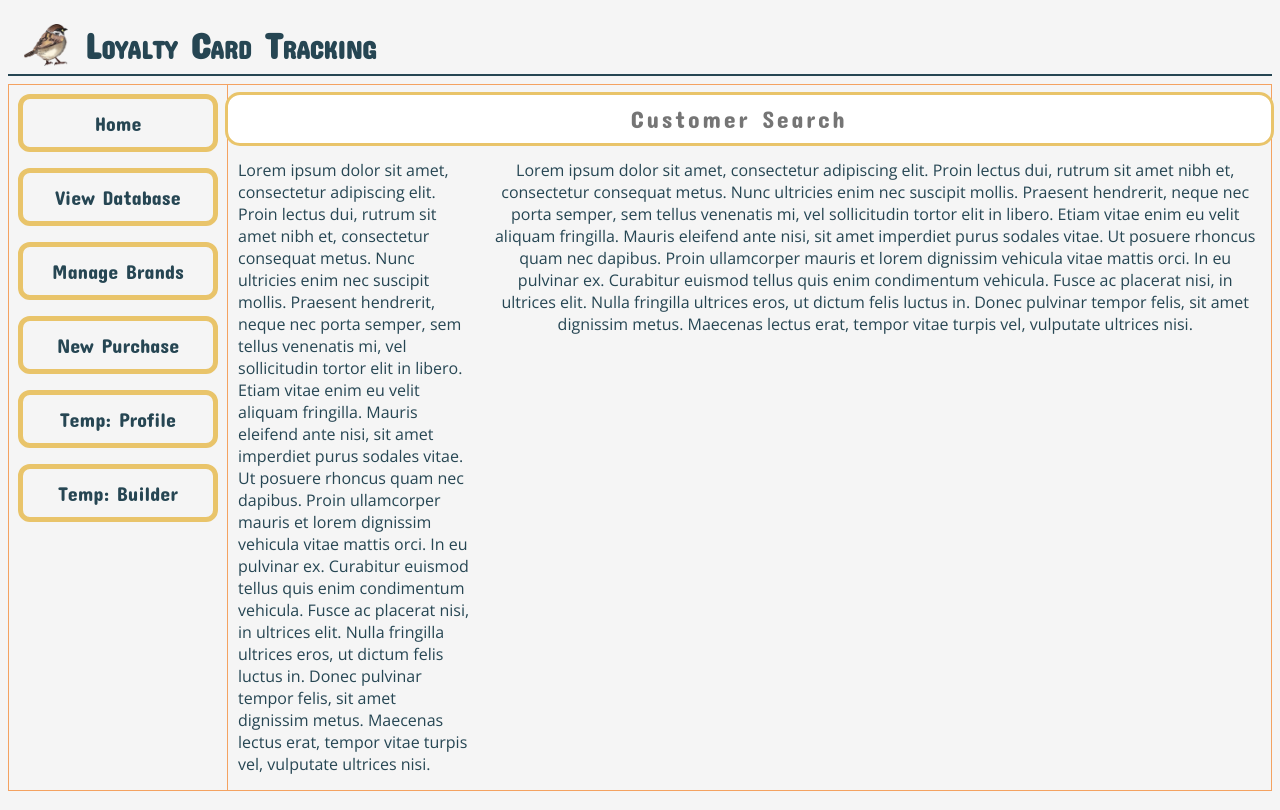
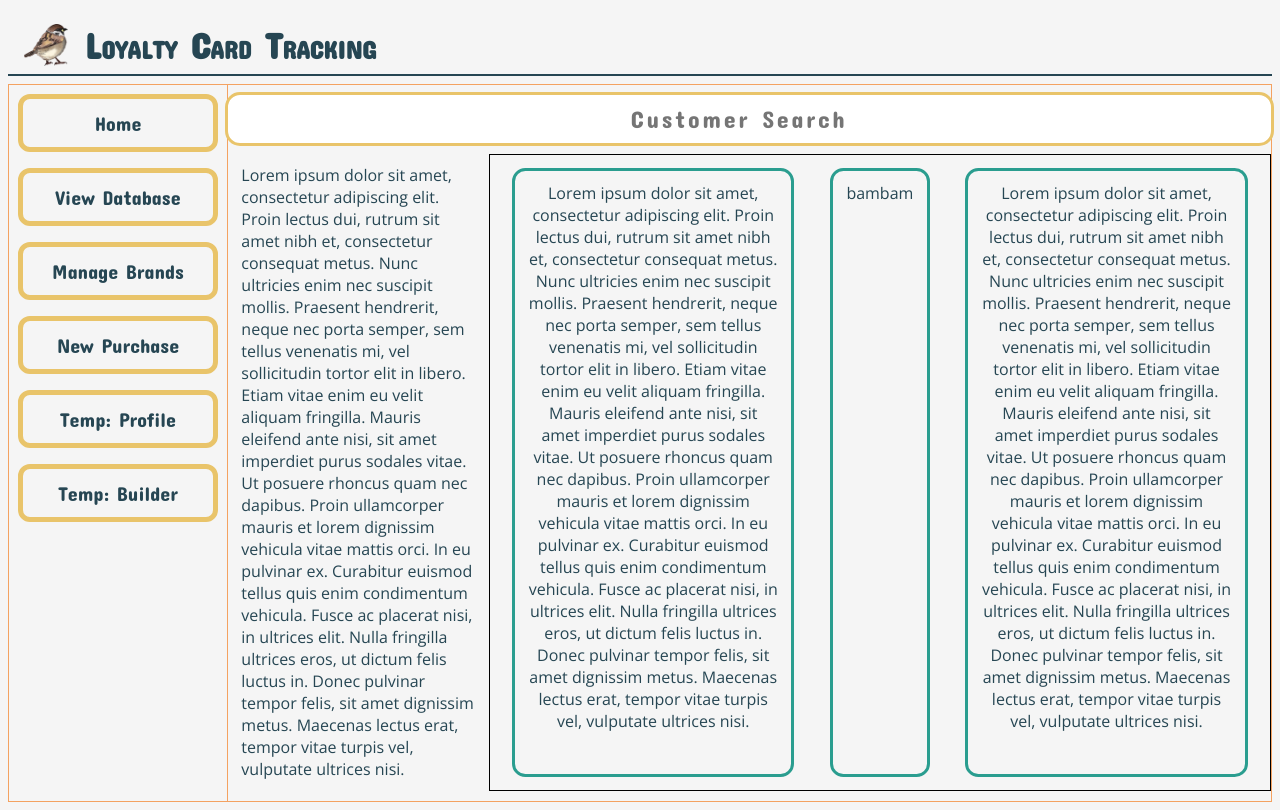
Before and after one commit to sam-taiff/pet-food-loyalty-tracker, a React (Vite) app: page / in a window 1280 px wide. Built offline with nearby package versions, Linux system fonts and the light colour scheme; a web font is replaced by a local one.

Commit message:
start progress-card div

```diff
--- a/src/assets/pages.tsx
+++ b/src/assets/pages.tsx
@@ -67,9 +67,13 @@ export const Homepage = () => {
                     />
                 </form>
             </search>
-            <div id="due-view"> {/* viewport of all "due cards" */}
+            <div id="live-view"> {/* viewport of all "due cards" */}
                 <div id="filter-due">{lorem}</div>
-                <div id="due-cards">{lorem}</div>
+                <div id="due-view">
+                    <div>{lorem}</div>
+                    <div>bambam</div>
+                    <div>{lorem}</div>
+                </div>
             </div>
         </div>
     );
@@ -77,7 +81,7 @@ export const Homepage = () => {
 
 //Profile Page
 export const Profilepage = () => {
-    const customerID ='217a98b6-5ea2-4a59-afa6-cfa7e4e4aadc'
+    const customerID = '217a98b6-5ea2-4a59-afa6-cfa7e4e4aadc'
     return (
         <div>
             <CurrentProfile customerID={customerID} />
@@ -107,5 +111,10 @@ export const Databasepage = () => {
 const Buildingpage = () => (
     <>
         <h1>builderpage</h1>
+        <div id="progress-card">
+            <div>Name</div>
+            <div>{lorem}</div>
+            <div>{lorem}</div>
+        </div>
     </>
 );
--- a/src/assets/view-components.tsx
+++ b/src/assets/view-components.tsx
@@ -129,7 +129,7 @@ export const BrandCards = () => {
     <table>
       {data.map((brand) => (
         <tr>
-          <td id="card">
+          <td>
             <img className="brand-logo" src={brand.logo} />
           </td>
           <td>
--- a/src/master.css
+++ b/src/master.css
@@ -32,7 +32,8 @@ table {
   margin: auto;
 }
 
-h1, #Profile {
+h1,
+#Profile {
   font: small-caps 2em "Concert One", sans-serif;
   color: var(--green);
 }
@@ -136,30 +137,34 @@ a:visited {
   box-shadow: inset;
 }
 
-#due-view {
+#live-view {
   display: flex;
   vertical-align: top;
   width: 100%;
 }
 
-#filter-due,
-#due-cards {
-  padding: 5px 10px;
-  vertical-align: auto;
-  word-wrap: break-word;
-}
-
 #filter-due {
   width: 30%;
   text-align: left;
+  word-wrap: break-word;
+  padding: 8pt 10pt;
 }
 
-#due-cards {
+#due-view {
   width: 100%;
+  border: 1px solid black;
+  display: flex;
+  justify-content: space-evenly;
+  flex-wrap: wrap;
 }
 
-#cust-name {
-  color: var(--sienna);
+#due-view div{
+  border: 3px solid var(--green);
+  padding: 8pt 10pt;
+  max-width: 32%;
+  aspect-ratio: 4/3;
+  margin: 10pt;
+  border-radius: 10pt;
 }
 
 .message-screen,
@@ -191,6 +196,17 @@ a:visited {
   max-height: 150px;
 }
 
-#card {
-  width: 33%;
+#progress-card {
+  border: 8pt solid var(--green);
+  display: flex;
+  flex-wrap: wrap;
+  aspect-ratio: 4/3;
+  vertical-align: top;
+  border-radius: 8pt;
 }
+
+#progress-card div /* card text-fields */ {
+  border: 1px solid var(--charcoal);
+  padding: 8pt 10pt;
+  max-width: 50%;
+}
```
